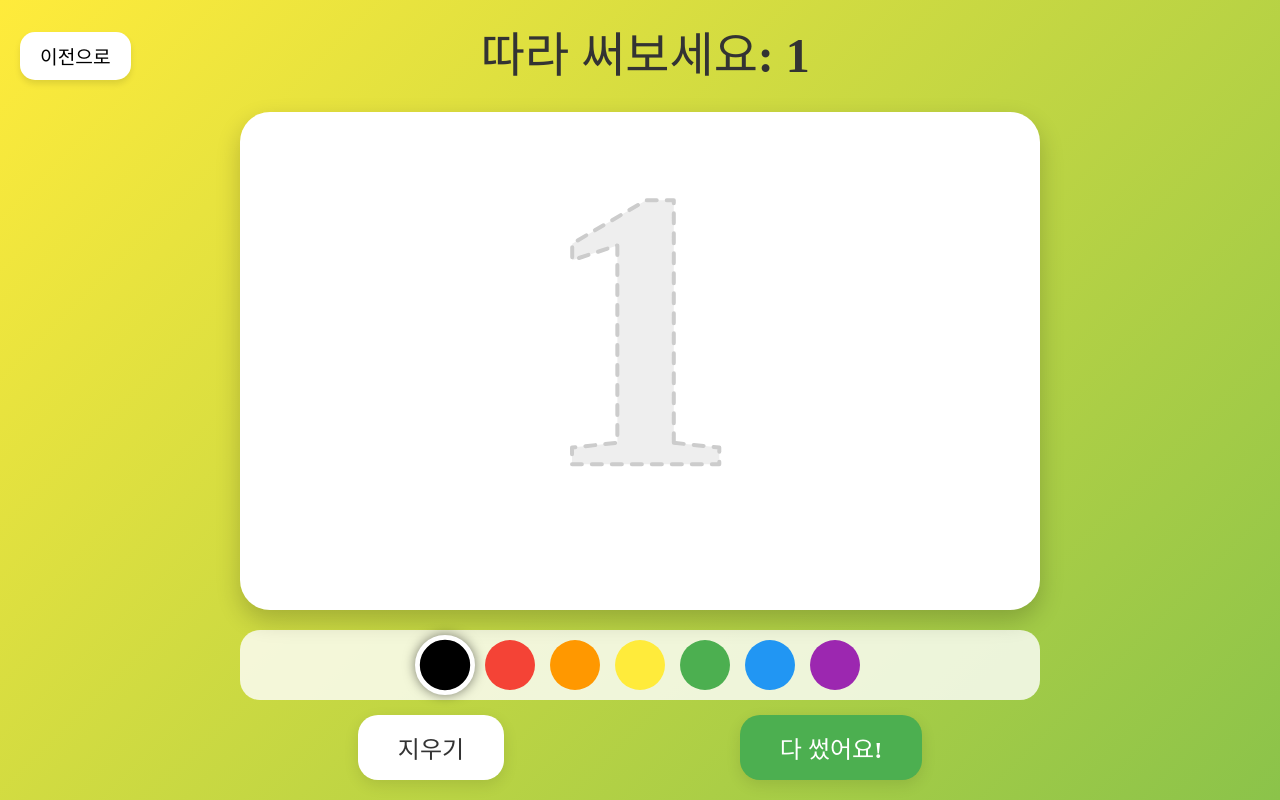
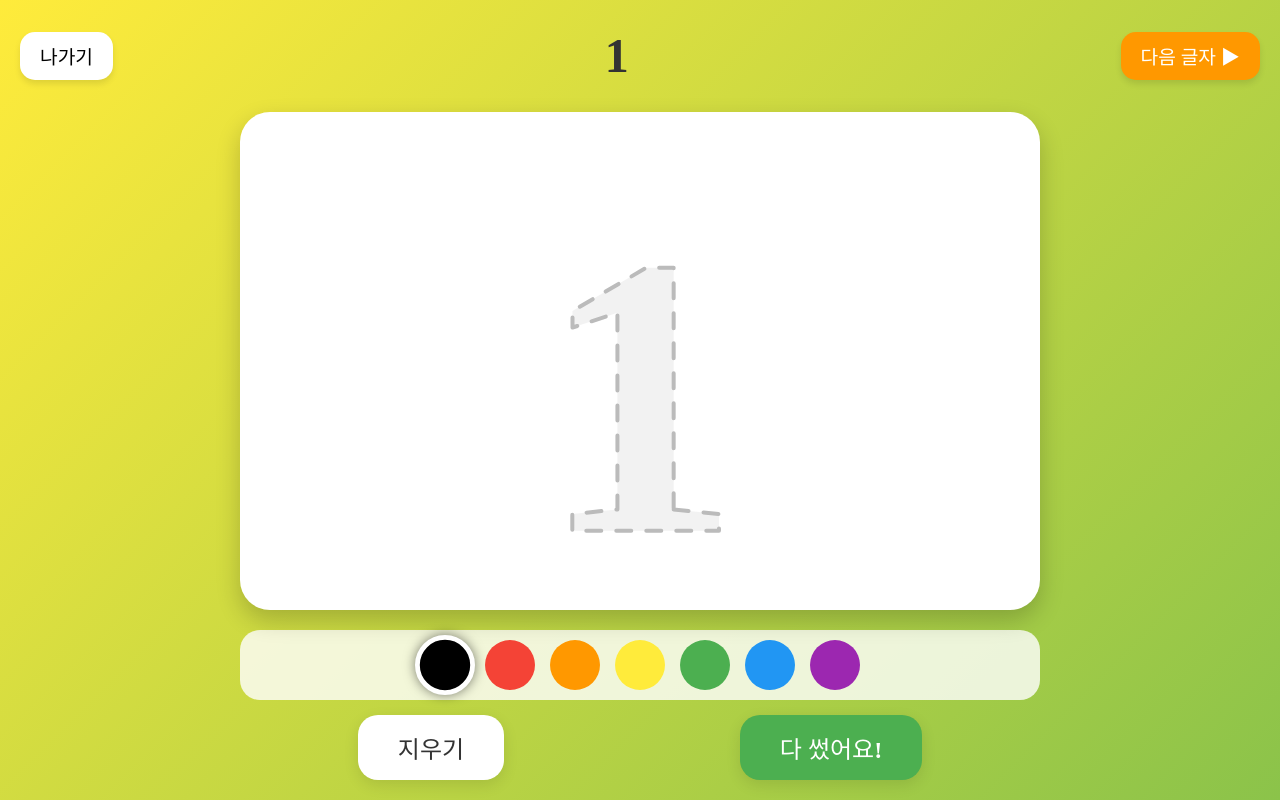
Before and after one commit to getcodekwon/hangul, a React (Vite) app: page /tracing/1 in a window 1280 px wide. Built offline with nearby package versions, Linux system fonts and the light colour scheme.

Commit message:
feat: Add tracing guide, next button, and new words

```diff
--- /dev/null
+++ b/capacitor.config.json
@@ -0,0 +1,5 @@
+{
+  "appId": "com.kwonyonguk.hangul",
+  "appName": "Hangul Game",
+  "webDir": "dist"
+}
--- a/package.json
+++ b/package.json
@@ -10,6 +10,9 @@
     "preview": "vite preview"
   },
   "dependencies": {
+    "@capacitor/cli": "^8.0.2",
+    "@capacitor/core": "^8.0.2",
+    "@capacitor/ios": "^8.0.2",
     "canvas-confetti": "^1.9.4",
     "framer-motion": "^12.33.0",
     "react": "^19.2.0",
--- a/src/data/expandedWords.js
+++ b/src/data/expandedWords.js
@@ -150,5 +150,20 @@ export const EXPANDED_WORDS = [
     { word: '케이크', vowel: 'ㅔ', char: '케', consonant: 'ㅋ' },
     { word: '테니스', vowel: 'ㅔ', char: '테', consonant: 'ㅌ' },
     { word: '페인트', vowel: 'ㅔ', char: '페', consonant: 'ㅍ' },
-    { word: '헤어', vowel: 'ㅔ', char: '헤', consonant: 'ㅎ' }
+    { word: '헤어', vowel: 'ㅔ', char: '헤', consonant: 'ㅎ' },
+
+    // New Additions (Game Content Update)
+    { word: '가위', vowel: 'ㅏ', char: '가', consonant: 'ㄱ' },
+    { word: '나팔', vowel: 'ㅏ', char: '나', consonant: 'ㄴ' },
+    { word: '마법사', vowel: 'ㅏ', char: '마', consonant: 'ㅁ' },
+    { word: '바다', vowel: 'ㅏ', char: '바', consonant: 'ㅂ' },
+    { word: '사탕', vowel: 'ㅏ', char: '사', consonant: 'ㅅ' },
+    { word: '아빠', vowel: 'ㅏ', char: '아', consonant: 'ㅇ' },
+    { word: '이마', vowel: 'ㅣ', char: '이', consonant: 'ㅇ' },
+    { word: '지도', vowel: 'ㅣ', char: '지', consonant: 'ㅈ' },
+    { word: '타이어', vowel: 'ㅏ', char: '타', consonant: 'ㅌ' },
+    { word: '파도', vowel: 'ㅏ', char: '파', consonant: 'ㅍ' },
+    { word: '고래', vowel: 'ㅗ', char: '고', consonant: 'ㄱ' },
+    { word: '구름', vowel: 'ㅜ', char: '구', consonant: 'ㄱ' },
+    { word: '개구리', vowel: 'ㅐ', char: '개', consonant: 'ㄱ' }
 ];
--- a/src/screens/TracingScreen.jsx
+++ b/src/screens/TracingScreen.jsx
@@ -58,22 +58,42 @@ const TracingScreen = () => {
         ctx.strokeStyle = color;
     }, [color]);
 
+    const handleNext = () => {
+        const CHARS = ['ㄱ', 'ㄴ', 'ㄷ', 'ㄹ', 'ㅁ', 'ㅂ', 'ㅅ', 'ㅇ', 'ㅈ', 'ㅊ', 'ㅋ', 'ㅌ', 'ㅍ', 'ㅎ',
+            'ㅏ', 'ㅑ', 'ㅓ', 'ㅕ', 'ㅗ', 'ㅛ', 'ㅜ', 'ㅠ', 'ㅡ', 'ㅣ'];
+        let nextChar = id;
+        while (nextChar === id) {
+            nextChar = CHARS[Math.floor(Math.random() * CHARS.length)];
+        }
+        navigate(`/tracing/${nextChar}`);
+    };
+
     const drawGuide = (ctx, char) => {
         ctx.save();
-        ctx.font = 'bold 400px "Gamja Flower", cursive';
-        ctx.fillStyle = '#EEEEEE'; // Very light gray
+        // Dynamic font sizing based on canvas width
+        const fontSize = Math.min(ctx.canvas.width, ctx.canvas.height) * 0.8;
+        ctx.font = `bold ${fontSize}px "Gamja Flower", cursive`;
+
+        // Fill - Lighter and softer
+        ctx.fillStyle = 'rgba(230, 230, 230, 0.5)';
         ctx.textAlign = 'center';
         ctx.textBaseline = 'middle';
-        // Dashed outline effect
-        ctx.setLineDash([10, 10]);
+
+        // Dashed outline - more visible guide
+        ctx.setLineDash([15, 15]);
         ctx.lineWidth = 4;
-        ctx.strokeStyle = '#CCCCCC';
+        ctx.strokeStyle = '#BBBBBB';
 
         const x = ctx.canvas.width / 2;
         const y = ctx.canvas.height / 2;
 
-        ctx.fillText(char, x, y);
-        ctx.strokeText(char, x, y);
+        // Adjust Y for text baseline centering
+        const textMetrics = ctx.measureText(char);
+        const actualHeight = textMetrics.actualBoundingBoxAscent + textMetrics.actualBoundingBoxDescent;
+        const yOffset = textMetrics.actualBoundingBoxAscent / 2 - actualHeight / 2;
+
+        ctx.fillText(char, x, y + actualHeight / 4); // Slight adjustment for visual center
+        ctx.strokeText(char, x, y + actualHeight / 4);
         ctx.restore();
     };
 
@@ -152,7 +172,11 @@ const TracingScreen = () => {
         frame();
         setShowSuccess(true);
         setTimeout(() => {
-            navigate('/select/tracing');
+            setShowSuccess(false); // Hide success overlay
+            // Optional: Auto-next or just stay?
+            // Let's just stay for now or maybe clear?
+            // User might want to admire it.
+            // The original code navigated back. Let's JUST hide success so they can click Next.
         }, 3000);
     };
 
@@ -160,9 +184,9 @@ const TracingScreen = () => {
         <div style={styles.container}>
             {/* Header */}
             <div style={styles.header}>
-                <button onClick={() => navigate('/select/tracing')} style={styles.backButton}>이전으로</button>
-                <h1 style={styles.title}>따라 써보세요: {id}</h1>
-                <div style={{ width: 100 }}></div> {/* Spacer */}
+                <button onClick={() => navigate('/select/tracing')} style={styles.backButton}>나가기</button>
+                <h1 style={styles.title}>{id}</h1>
+                <button onClick={handleNext} style={styles.nextButton}>다음 글자 ▶</button>
             </div>
 
             {/* Canvas Area */}
@@ -262,6 +286,18 @@ const styles = {
         boxShadow: '0 4px 6px rgba(0,0,0,0.1)',
         fontFamily: '"Gamja Flower", cursive',
     },
+    nextButton: {
+        padding: '10px 20px',
+        fontSize: '1.2rem',
+        borderRadius: '15px',
+        border: 'none',
+        background: '#FF9800',
+        color: 'white',
+        cursor: 'pointer',
+        boxShadow: '0 4px 6px rgba(0,0,0,0.1)',
+        fontFamily: '"Gamja Flower", cursive',
+        fontWeight: 'bold',
+    },
     title: {
         fontSize: '3rem',
         color: '#333',
```
Also changed, not shown: 21 other files (tests, documents, lock files or other folders).
